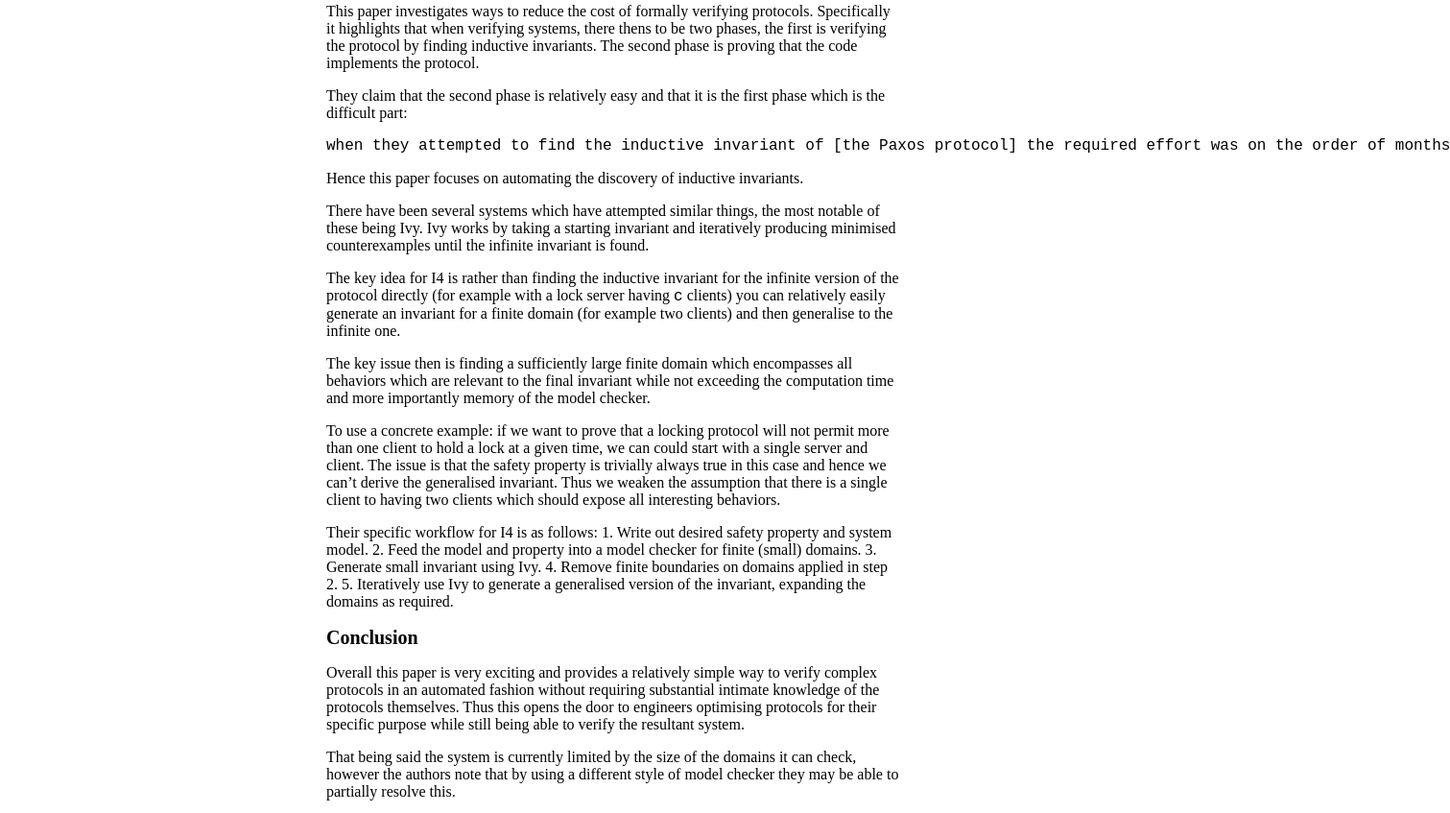
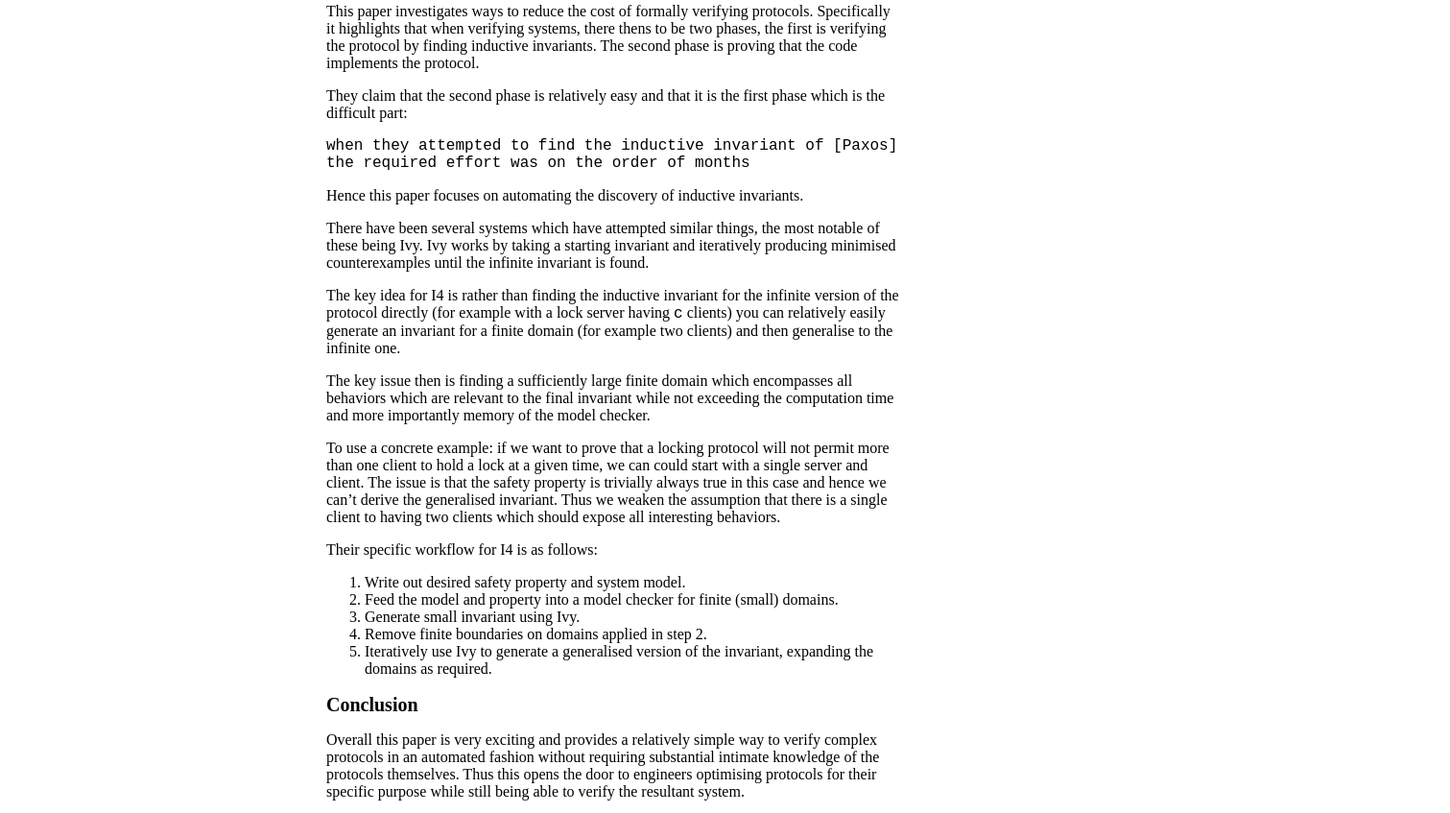
Before and after one commit to Cjen1/Cjen1.github.io, a plain HTML site: page papers/2020-10-22-I4.html in a window 1280 px wide. Shown: the part 216-1063 px from the top of the page at 96% size, 1511 px wide, since content can reach past the window. Drawn offline with Linux system fonts and the light colour scheme.

Commit message:
snapshot 10/27/20 12:49

```diff
--- a/papers/2020-10-22-I4.html
+++ b/papers/2020-10-22-I4.html
@@ -34,13 +34,21 @@
         <h2 id="overview">Overview</h2>
 <p>This paper investigates ways to reduce the cost of formally verifying protocols. Specifically it highlights that when verifying systems, there thens to be two phases, the first is verifying the protocol by finding inductive invariants. The second phase is proving that the code implements the protocol.</p>
 <p>They claim that the second phase is relatively easy and that it is the first phase which is the difficult part:</p>
-<pre><code>when they attempted to find the inductive invariant of [the Paxos protocol] the required effort was on the order of months</code></pre>
+<pre><code>when they attempted to find the inductive invariant of [Paxos]
+the required effort was on the order of months</code></pre>
 <p>Hence this paper focuses on automating the discovery of inductive invariants.</p>
 <p>There have been several systems which have attempted similar things, the most notable of these being Ivy. Ivy works by taking a starting invariant and iteratively producing minimised counterexamples until the infinite invariant is found.</p>
 <p>The key idea for I4 is rather than finding the inductive invariant for the infinite version of the protocol directly (for example with a lock server having <code>c</code> clients) you can relatively easily generate an invariant for a finite domain (for example two clients) and then generalise to the infinite one.</p>
 <p>The key issue then is finding a sufficiently large finite domain which encompasses all behaviors which are relevant to the final invariant while not exceeding the computation time and more importantly memory of the model checker.</p>
 <p>To use a concrete example: if we want to prove that a locking protocol will not permit more than one client to hold a lock at a given time, we can could start with a single server and client. The issue is that the safety property is trivially always true in this case and hence we can’t derive the generalised invariant. Thus we weaken the assumption that there is a single client to having two clients which should expose all interesting behaviors.</p>
-<p>Their specific workflow for I4 is as follows: 1. Write out desired safety property and system model. 2. Feed the model and property into a model checker for finite (small) domains. 3. Generate small invariant using Ivy. 4. Remove finite boundaries on domains applied in step 2. 5. Iteratively use Ivy to generate a generalised version of the invariant, expanding the domains as required.</p>
+<p>Their specific workflow for I4 is as follows:</p>
+<ol type="1">
+<li>Write out desired safety property and system model.</li>
+<li>Feed the model and property into a model checker for finite (small) domains.</li>
+<li>Generate small invariant using Ivy.</li>
+<li>Remove finite boundaries on domains applied in step 2.</li>
+<li>Iteratively use Ivy to generate a generalised version of the invariant, expanding the domains as required.</li>
+</ol>
 <h2 id="conclusion">Conclusion</h2>
 <p>Overall this paper is very exciting and provides a relatively simple way to verify complex protocols in an automated fashion without requiring substantial intimate knowledge of the protocols themselves. Thus this opens the door to engineers optimising protocols for their specific purpose while still being able to verify the resultant system.</p>
 <p>That being said the system is currently limited by the size of the domains it can check, however the authors note that by using a different style of model checker they may be able to partially resolve this.</p>
```
